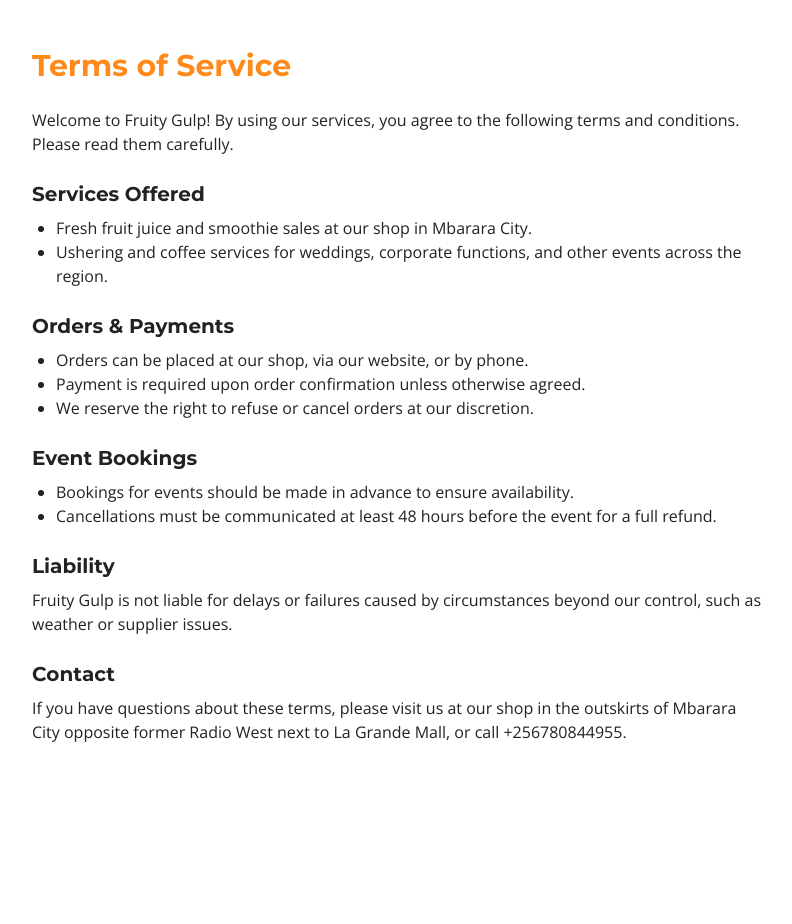
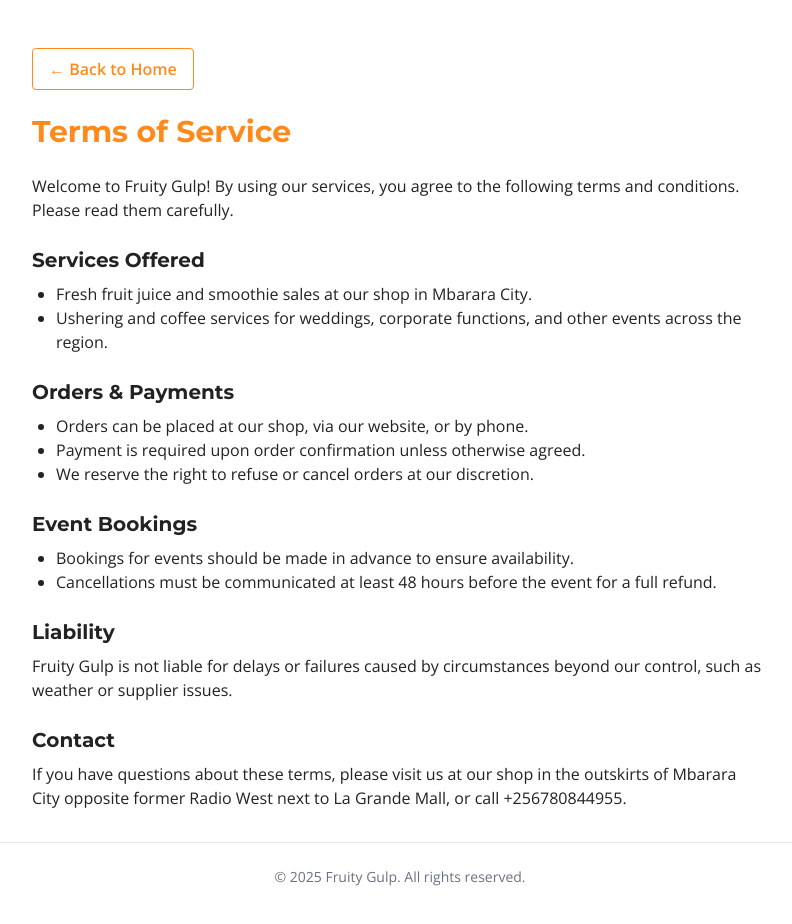
Before and after one commit to JOELATUHAURE/fruity-gulp-main2, a React (Vite) app: page /terms-of-service in a window 1280 px wide. Shown: the top 924 px of the page, without its empty margins (240-1032 px from the left). Before the commit the page ends 800 px from the top, so only its background shows below. Built offline with nearby package versions, Linux system fonts and the light colour scheme; a web font is replaced by a local one.

Commit message:
Add Back to Home button and copyright footer to legal pages

```diff
--- a/src/PrivacyPolicy.tsx
+++ b/src/PrivacyPolicy.tsx
@@ -1,9 +1,13 @@
 import React from 'react';
+import { Link } from 'react-router-dom';
 
-const PrivacyPolicy: React.FC = () => (
-  <section className="min-h-screen bg-white py-12">
-    <div className="container mx-auto px-4 max-w-3xl">
-      <h1 className="text-3xl font-bold mb-6 text-primary-600">Privacy Policy</h1>
+const PrivacyPolicy: React.FC = () => {
+  const currentYear = new Date().getFullYear();
+  return (
+    <section className="min-h-screen bg-white py-12 flex flex-col justify-between">
+      <div className="container mx-auto px-4 max-w-3xl">
+        <Link to="/" className="inline-block mb-6 text-primary-600 hover:underline font-semibold border border-primary-600 px-4 py-2 rounded transition-colors">&larr; Back to Home</Link>
+        <h1 className="text-3xl font-bold mb-6 text-primary-600">Privacy Policy</h1>
       <p className="mb-4">At Fruity Gulp, we value your privacy and are committed to protecting your personal information. This Privacy Policy outlines how we collect, use, and safeguard your data when you interact with our juice and smoothie shop, event services, and website.</p>
       <h2 className="text-xl font-semibold mt-6 mb-2">Information We Collect</h2>
       <ul className="list-disc ml-6 mb-4">
@@ -26,7 +30,11 @@
       <h2 className="text-xl font-semibold mt-6 mb-2">Contact Us</h2>
       <p>If you have questions about our Privacy Policy, please contact us at our shop in the outskirts of Mbarara City opposite former Radio West next to La Grande Mall, or call +256780844955.</p>
     </div>
+    <footer className="w-full text-center py-6 border-t border-gray-200 mt-8 text-gray-500 text-sm">
+      &copy; {currentYear} Fruity Gulp. All rights reserved.
+    </footer>
   </section>
-);
+  );
+};
 
 export default PrivacyPolicy;
--- a/src/TermsOfService.tsx
+++ b/src/TermsOfService.tsx
@@ -1,9 +1,13 @@
 import React from 'react';
+import { Link } from 'react-router-dom';
 
-const TermsOfService: React.FC = () => (
-  <section className="min-h-screen bg-white py-12">
-    <div className="container mx-auto px-4 max-w-3xl">
-      <h1 className="text-3xl font-bold mb-6 text-primary-600">Terms of Service</h1>
+const TermsOfService: React.FC = () => {
+  const currentYear = new Date().getFullYear();
+  return (
+    <section className="min-h-screen bg-white py-12 flex flex-col justify-between">
+      <div className="container mx-auto px-4 max-w-3xl">
+        <Link to="/" className="inline-block mb-6 text-primary-600 hover:underline font-semibold border border-primary-600 px-4 py-2 rounded transition-colors">&larr; Back to Home</Link>
+        <h1 className="text-3xl font-bold mb-6 text-primary-600">Terms of Service</h1>
       <p className="mb-4">Welcome to Fruity Gulp! By using our services, you agree to the following terms and conditions. Please read them carefully.</p>
       <h2 className="text-xl font-semibold mt-6 mb-2">Services Offered</h2>
       <ul className="list-disc ml-6 mb-4">
@@ -26,7 +30,11 @@
       <h2 className="text-xl font-semibold mt-6 mb-2">Contact</h2>
       <p>If you have questions about these terms, please visit us at our shop in the outskirts of Mbarara City opposite former Radio West next to La Grande Mall, or call +256780844955.</p>
     </div>
+    <footer className="w-full text-center py-6 border-t border-gray-200 mt-8 text-gray-500 text-sm">
+      &copy; {currentYear} Fruity Gulp. All rights reserved.
+    </footer>
   </section>
-);
+  );
+};
 
 export default TermsOfService;
```
